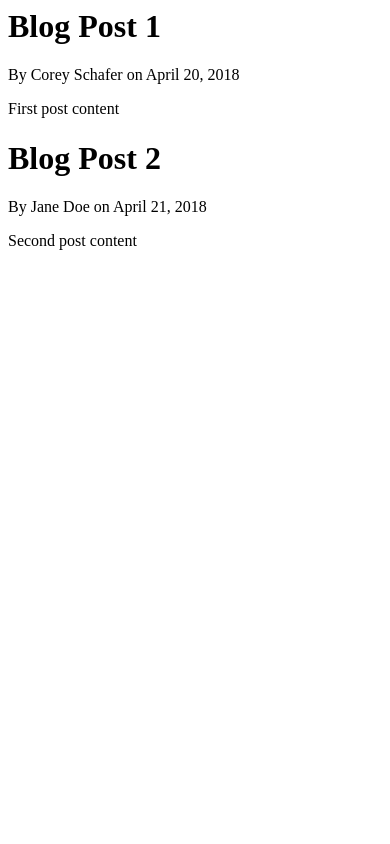
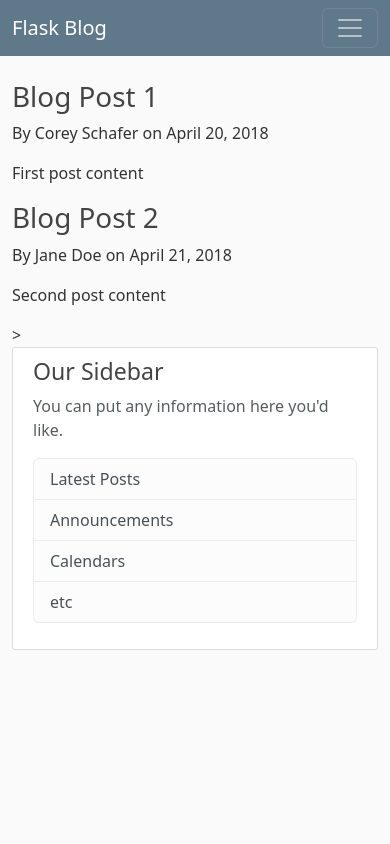
Before and after one commit to Eshanprasad/Flask, a Flask app: page / in a window 390 px wide. Run offline with Flask 3, Linux system fonts and the light colour scheme.

Commit message:
Added html code snippets and css for webpage

```diff
--- a/corey_schafer_playlist/video2/flaskblog.py
+++ b/corey_schafer_playlist/video2/flaskblog.py
@@ -1,4 +1,4 @@
-from flask import Flask, render_template
+from flask import Flask, render_template, url_for
 
 app = Flask(__name__)
 
--- a/corey_schafer_playlist/video2/notes.txt
+++ b/corey_schafer_playlist/video2/notes.txt
@@ -20,3 +20,7 @@ two files and we have to change it. To avoid that we can use "template inheretan
 
 * To achieve template inheretance, we nned to have a parent template(html page),
 from there these two child pages home.html and about.html have to inherit and override.
+
+3. We can only integrate bootstrap in layout.html, and we don't have to paste those bootstrap tags in home.html
+and about.html coz layout.html is the parent template and whatever is present in layout.html will also be
+applied for home.html and about.html
--- /dev/null
+++ b/corey_schafer_playlist/video2/static/main.css
@@ -0,0 +1,80 @@
+body {
+    background: #fafafa;
+    color: #333333;
+    margin-top: 5rem;
+  }
+
+  h1, h2, h3, h4, h5, h6 {
+    color: #444444;
+  }
+
+  .bg-steel {
+    background-color: #5f788a;
+  }
+
+  .site-header .navbar-nav .nav-link {
+    color: #cbd5db;
+  }
+
+  .site-header .navbar-nav .nav-link:hover {
+    color: #ffffff;
+  }
+
+  .site-header .navbar-nav .nav-link.active {
+    font-weight: 500;
+  }
+
+  .content-section {
+    background: #ffffff;
+    padding: 10px 20px;
+    border: 1px solid #dddddd;
+    border-radius: 3px;
+    margin-bottom: 20px;
+  }
+
+  .article-title {
+    color: #444444;
+  }
+
+  a.article-title:hover {
+    color: #428bca;
+    text-decoration: none;
+  }
+
+  .article-content {
+    white-space: pre-line;
+  }
+
+  .article-img {
+    height: 65px;
+    width: 65px;
+    margin-right: 16px;
+  }
+
+  .article-metadata {
+    padding-bottom: 1px;
+    margin-bottom: 4px;
+    border-bottom: 1px solid #e3e3e3
+  }
+
+  .article-metadata a:hover {
+    color: #333;
+    text-decoration: none;
+  }
+
+  .article-svg {
+    width: 25px;
+    height: 25px;
+    vertical-align: middle;
+  }
+
+  .account-img {
+    height: 125px;
+    width: 125px;
+    margin-right: 20px;
+    margin-bottom: 16px;
+  }
+
+  .account-heading {
+    font-size: 2.5rem;
+  }
--- a/corey_schafer_playlist/video2/templates/about.html
+++ b/corey_schafer_playlist/video2/templates/about.html
@@ -4,4 +4,4 @@
 <!--The below content block is also present in layout.html and it needs to be overrided by about.html page, so we describe it here-->
 {% block content %}
     <h1>About Page</h1>
-{% endblock %}  <!-- endblock will also work, but jinja2 template also allows us to use block name, i.e (endblock content), which is more readable-->
+{% endblock content %}  <!-- endblock will also work, but jinja2 template also allows us to use block name, i.e (endblock content), which is more readable-->
--- a/corey_schafer_playlist/video2/templates/home.html
+++ b/corey_schafer_playlist/video2/templates/home.html
@@ -8,5 +8,5 @@
         <h1> {{ post.title }} </h1>
         <p>By {{ post.author }} on {{ post.date_posted }}</p>
         <p> {{ post.content }} </p>
-    {% endfor %}
-{% endblock %}  <!-- endblock will also work, but jinja2 template also allows us to use block name, i.e (endblock content), which is more readable-->
+    {% endfor %}>
+{% endblock content %}  <!-- endblock will also work, but jinja2 template also allows us to use block name, i.e (endblock content), which is more readable-->
--- a/corey_schafer_playlist/video2/templates/layout.html
+++ b/corey_schafer_playlist/video2/templates/layout.html
@@ -1,18 +1,69 @@
 <html>
 <head>
+    <!--The below link tag is for integrating bootstrap-->
+    <link href="https://cdn.jsdelivr.net/npm/bootstrap@5.3.3/dist/css/bootstrap.min.css" rel="stylesheet" integrity="sha384-QWTKZyjpPEjISv5WaRU9OFeRpok6YctnYmDr5pNlyT2bRjXh0JMhjY6hW+ALEwIH" crossorigin="anonymous">
+
+    <!--below link tag is for linking CSS file-->
+    <link rel="stylesheet" type="text/css", href="{{url_for('static', filename='main.css')}}">
     <!-- The below title section is shared between head.html and about.html-->
     {% if title %}
     <title> Flask Blog - {{title}} </title>
     {% else %}
     <title>Flask Blog</title>
     {% endif %}
+
 </head>
 
 <body>
-    <!--block is a keyword used to create a block.
-    the below block "content" is a section that the child templates gonna override -->
-    {% block content %}
-    {% endblock %}
-    <!--  The home and about templates inherits this layout template, and override the above content block-->
+    <!--Navigation bar html code snippet,with some bootstrap classes and its also responsive-->
+    <header class="site-header">
+        <nav class="navbar navbar-expand-md navbar-dark bg-steel fixed-top">
+          <div class="container">
+            <a class="navbar-brand mr-4" href="/">Flask Blog</a>
+            <button class="navbar-toggler" type="button" data-toggle="collapse" data-target="#navbarToggle" aria-controls="navbarToggle" aria-expanded="false" aria-label="Toggle navigation">
+              <span class="navbar-toggler-icon"></span>
+            </button>
+            <div class="collapse navbar-collapse" id="navbarToggle">
+              <div class="navbar-nav mr-auto">
+                <a class="nav-item nav-link" href="/">Home</a>
+                <a class="nav-item nav-link" href="/about">About</a>
+              </div>
+              <!-- Navbar Right Side -->
+              <div class="navbar-nav">
+                <a class="nav-item nav-link" href="/login">Login</a>
+                <a class="nav-item nav-link" href="/register">Register</a>
+              </div>
+            </div>
+          </div>
+        </nav>
+    </header>
+
+
+    <!-- main section  html code snippet -->
+    <main role="main" class="container">
+        <div class="row">
+          <div class="col-md-8">
+            {% block content %}{% endblock %}
+          </div>
+          <div class="col-md-4">
+            <div class="content-section">
+              <h3>Our Sidebar</h3>
+              <p class='text-muted'>You can put any information here you'd like.
+                <ul class="list-group">
+                  <li class="list-group-item list-group-item-light">Latest Posts</li>
+                  <li class="list-group-item list-group-item-light">Announcements</li>
+                  <li class="list-group-item list-group-item-light">Calendars</li>
+                  <li class="list-group-item list-group-item-light">etc</li>
+                </ul>
+              </p>
+            </div>
+          </div>
+        </div>
+    </main>
+
+
+    <!--The below Script tag is for integrating bootstrap-->
+    <script src="https://cdn.jsdelivr.net/npm/bootstrap@5.3.3/dist/js/bootstrap.bundle.min.js" integrity="sha384-YvpcrYf0tY3lHB60NNkmXc5s9fDVZLESaAA55NDzOxhy9GkcIdslK1eN7N6jIeHz" crossorigin="anonymous"></script>
+
 </body>
 </html>
```
